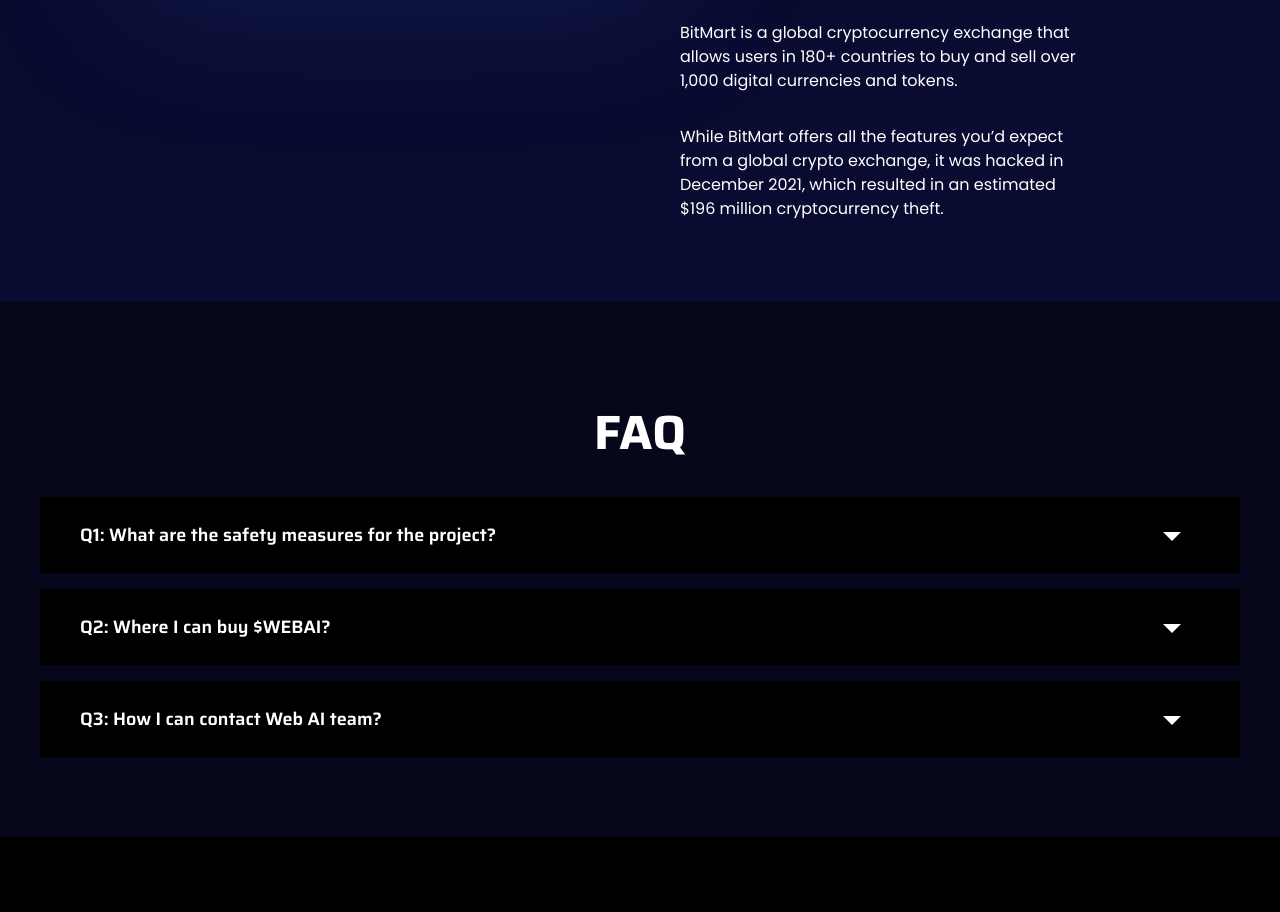
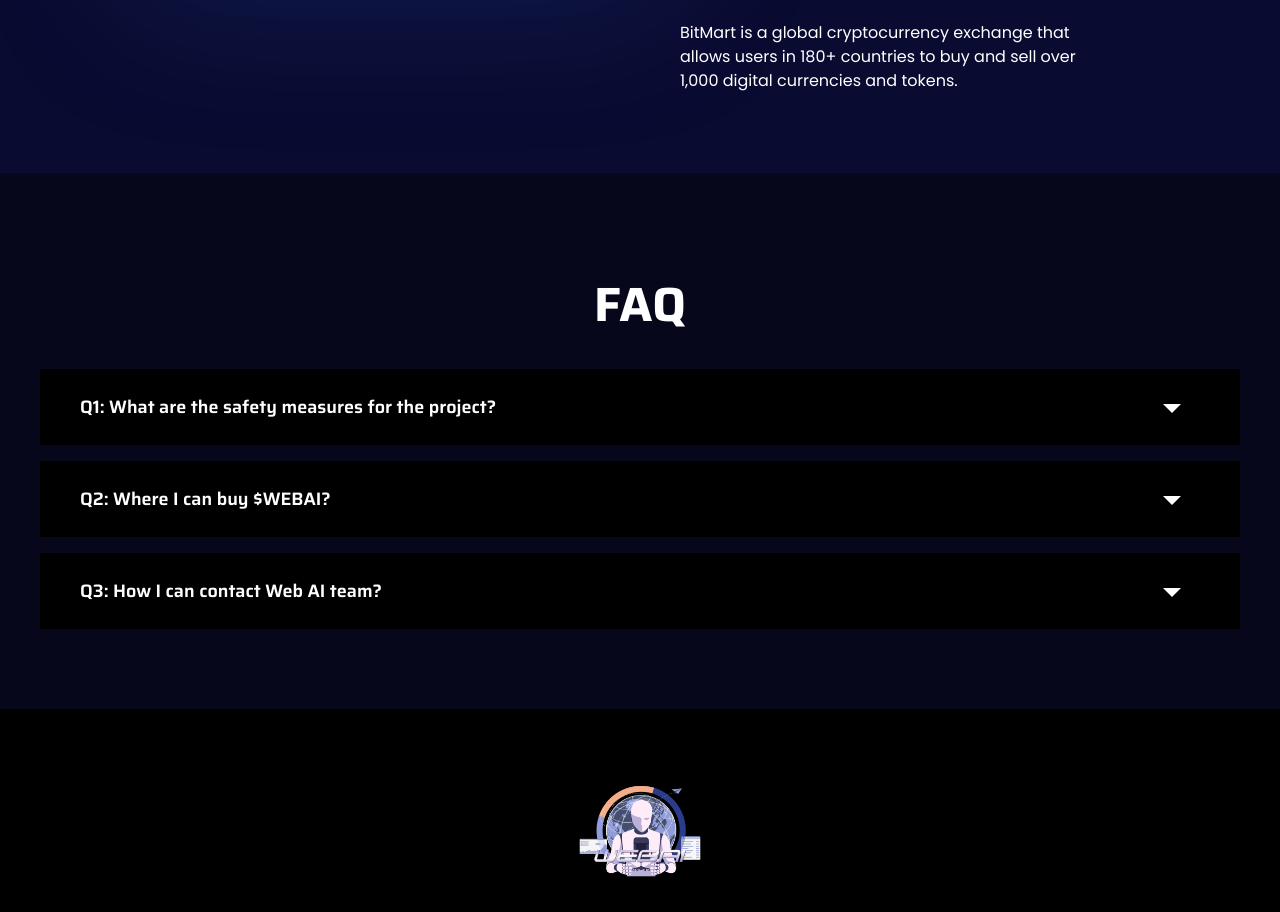
Before and after one commit to KoichiDevs/webai2.0, a React (Vite) app: page / in a window 1280 px wide. Shown: the part 5826-6738 px from the top of the page. Built offline with nearby package versions, Linux system fonts and the light colour scheme.

Commit message:
Update Partners.jsx

```diff
--- a/src/components/Partners.jsx
+++ b/src/components/Partners.jsx
@@ -69,7 +69,7 @@
                         <motion.div initial={{ x: 100, opacity: 0 }} animate={descView ? { opacity: 1, x: 0 } : {}} transition={{ duration: 0.7 }} className="flex flex-col gap-y-8 mt-4 font-poppins" ref={descRef}>
                             <p className=''>BitMart is a global cryptocurrency exchange that allows users in 180+ countries to buy and sell over 1,000 digital currencies and tokens.</p>
 
-                            <p>While BitMart offers all the features you’d expect from a global crypto exchange, it was hacked in December 2021, which resulted in an estimated $196 million cryptocurrency theft.</p>
+
                         </motion.div>
 
                     </div>
```
